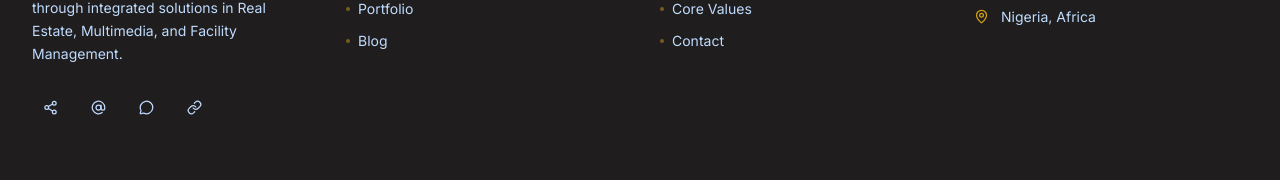
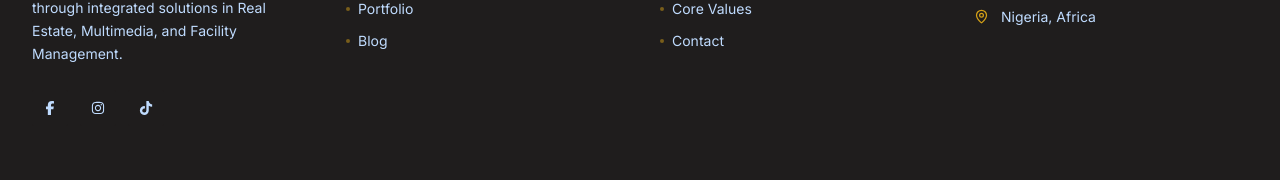
Before and after one commit to entacrest/gamay, a React (Vite) app: page / in a window 1280 px wide. Shown: the part 4615-4795 px from the top of the page. Built offline with nearby package versions, Linux system fonts and the light colour scheme; a web font is replaced by a local one.

Commit message:
push new updates

```diff
--- a/package.json
+++ b/package.json
@@ -17,6 +17,7 @@
     "react-dom": "^19.2.6",
     "react-helmet-async": "^3.0.0",
     "react-hook-form": "^7.77.0",
+    "react-icons": "^5.6.0",
     "react-router-dom": "^7.17.0"
   },
   "devDependencies": {
--- a/src/components/layout/Footer.jsx
+++ b/src/components/layout/Footer.jsx
@@ -1,5 +1,12 @@
 import { Link } from 'react-router-dom';
 import { Phone, Mail, MapPin, Share2, AtSign, MessageCircle, LinkIcon } from 'lucide-react';
+import {
+  FaFacebookF,
+  FaInstagram,
+   FaTiktok,
+  FaLinkedinIn,
+  FaXTwitter,
+} from "react-icons/fa6";
 import { contactInfo } from '../../data';
 import logo from "../../assets/gamayicon.jpeg";
 
@@ -16,6 +23,34 @@ const company = [
   { label: 'Our Team', href: '/about#team' },
   { label: 'Core Values', href: '/about#values' },
   { label: 'Contact', href: '/contact' },
+];
+
+const socialLinks = [
+  {
+    icon: FaFacebookF,
+    href: "https://web.facebook.com/gamaypropertiesng",
+    label: "Facebook",
+  },
+  {
+    icon: FaInstagram,
+    href: "https://www.instagram.com/_gamaygroup",
+    label: "Instagram",
+  },
+  {
+    icon: FaTiktok,
+    href: "https://www.tiktok.com/@inside_gamay",
+    label: "TikTok",
+  },
+  // {
+  //   icon: FaLinkedinIn,
+  //   href: "#",
+  //   label: "LinkedIn",
+  // },
+  // {
+  //   icon: FaXTwitter,
+  //   href: "#",
+  //   label: "X",
+  // },
 ];
 
 export default function Footer() {
@@ -41,14 +76,29 @@ export default function Footer() {
             <p className="text-sm text-blue-200 leading-relaxed mb-6 max-w-xs">
               Building sustainable value across Africa through integrated solutions in Real Estate, Multimedia, and Facility Management.
             </p>
-            <div className="flex gap-3">
+            {/* <div className="flex gap-3">
               {[Share2, AtSign, MessageCircle, LinkIcon].map((Icon, i) => (
                 <a key={i} href="#" aria-label="Social media"
                   className="w-9 h-9 bg-primary-800 hover:bg-gold-500 rounded-sm flex items-center justify-center transition-colors">
                   <Icon size={15} className="text-blue-200 hover:text-white" />
                 </a>
               ))}
+            </div> */}
+            <div className="flex gap-3">
+              {socialLinks.map(({ icon: Icon, href, label }) => (
+                <a
+                  key={label}
+                  href={href}
+                  target="_blank"
+                  rel="noopener noreferrer"
+                  aria-label={label}
+                  className="w-9 h-9 bg-primary-800 hover:bg-gold-500 rounded-sm flex items-center justify-center transition-all duration-300"
+                >
+                  <Icon className="text-blue-200 text-sm hover:text-white" />
+                </a>
+              ))}
             </div>
+
           </div>
 
           {/* Services */}
```
Also changed, not shown: 1 other file (tests, documents, lock files or other folders).
